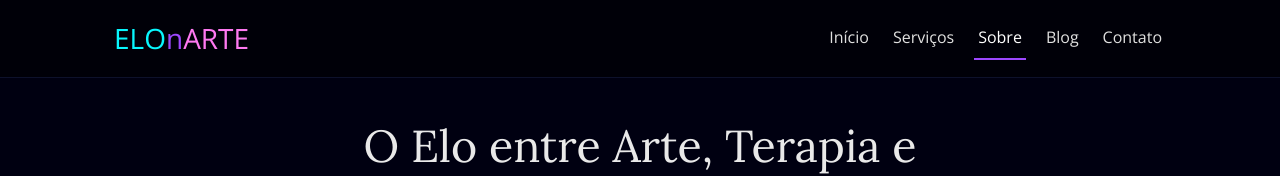
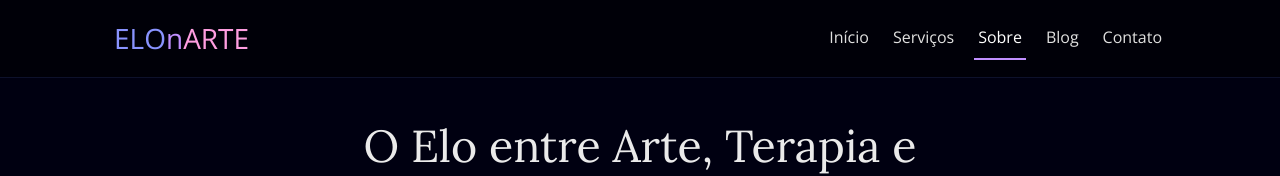
Before and after one commit to ELOnARTE/astro, an Astro site: page /sobre in a window 1280 px wide. Shown: the top 176 px of the page. Built offline with nearby package versions, Linux system fonts and the light colour scheme; Astro itself is replaced by a stand-in of ours.

Commit message:
commit274

```diff
--- a/src/components/Header.astro
+++ b/src/components/Header.astro
@@ -99,9 +99,9 @@ const { pathname } = Astro.url;
         text-decoration: none;
         color: #fff;
     }
-    .logo .elo { color: #08F7FE; } /* Neon Turquesa */
-    .logo .n { color: #9D48FF; } /* Neon Roxo Laser */
-    .logo .arte { color: #FF79F2; } /* Neon Rosa Chiclete */
+    .logo .elo { color: var(--accent-turquoise); }
+    .logo .n { color: var(--accent-lilac); }
+    .logo .arte { color: var(--accent-lightpink); }
 
     .desktop-nav-group { display: none; }
     .mobile-menu-button { display: block; }
--- a/src/styles/global.css
+++ b/src/styles/global.css
@@ -51,12 +51,12 @@
     --color-bg-section-2: #2d1a4d; /* Roxo Médio (Seções) */
     --color-bg-section-3: #3d1a4a; /* Roxo Escuro (Seções) */
     --color-bg-form: #334155; /* Azul Escuro (Formulários) */
-    --color-text-primary: #e9e9e9; /* Azul Claro (Texto Primário) */
+    --color-text-primary: #eaeaea; /* Branco-Gelo (Texto Primário) */
     --color-text-secondary: #e0e0e0; /* Azul Claro (Texto Secundário) */
-    --accent-lilac: #9D48FF; /* Neon Roxo Laser */
+    --accent-lilac: #C08FFF; /* Neon Roxo Laser #9D48FF */
     --accent-lilac-dark: #6d28d9; /* Roxo Escuro (Botões e Links) */
-    --accent-turquoise: #08F7FE; /* Neon Turquesa */
-    --accent-lightpink: #FF79F2; /* Neon Rosa Chiclete */
+    --accent-turquoise: #8993FF; /* Neon Turquesa #08F7FE */
+    --accent-lightpink: #FF9EE1; /* Neon Rosa Chiclete #FF79F2 */
     --accent-green: #34d399; /* Verde Neon */
     --accent-red: #f87171; /* Vermelho Neon */
     --font-serif: 'Lora', serif; /* Fonte Serifada para títulos */
```
